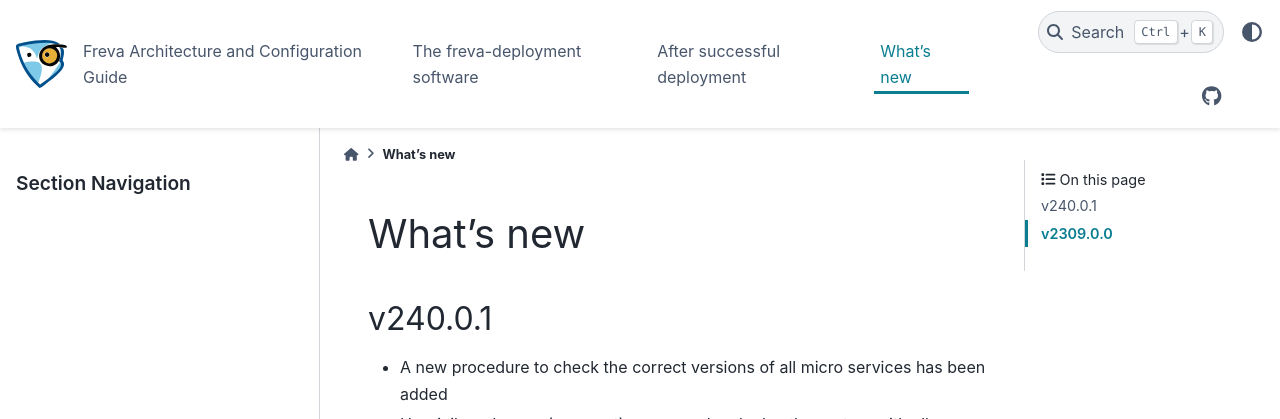
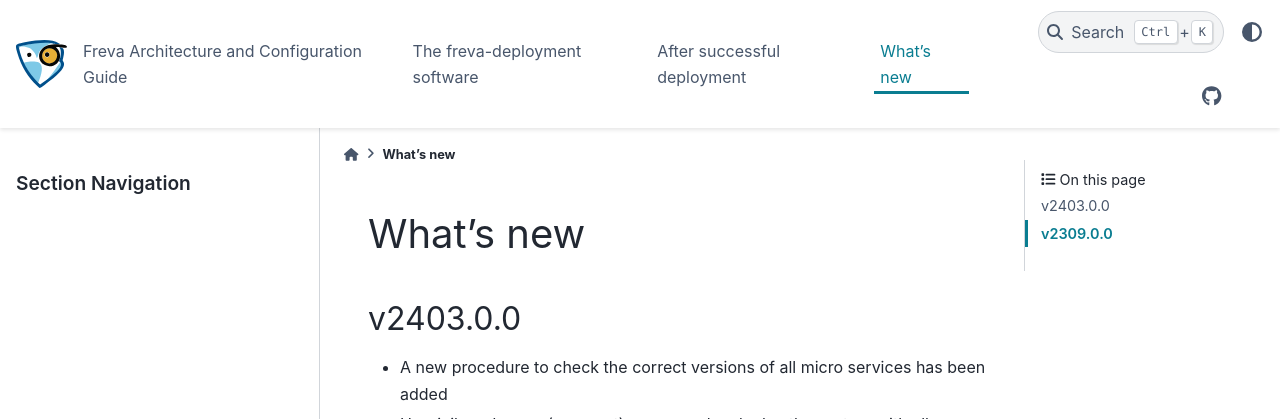
Before and after one commit to FREVA-CLINT/freva-deployment, a Sphinx documentation site: the page built from docs/whatsnew.rst, in a window 1280 px wide and 1072 px high. Shown: the top 419 px of the window. Built offline with Sphinx 7.4.7 and the PyData theme 0.15.4, drawn with Linux system fonts in a browser that asks for light colours; pages that are not in the unit, such as notebooks, are missing from menus.

Commit message:
Finalise versions.

```diff
--- a/docs/whatsnew.rst
+++ b/docs/whatsnew.rst
@@ -7,8 +7,8 @@ What's new
    :maxdepth: 0
    :titlesonly:
 
-v240.0.1
-~~~~~~~~
+v2403.0.0
+~~~~~~~~~
 *  A new procedure to check the correct versions of all micro services has
    been added
 *  Unprivileged users (non-root) can now also deploy the system with all
```
